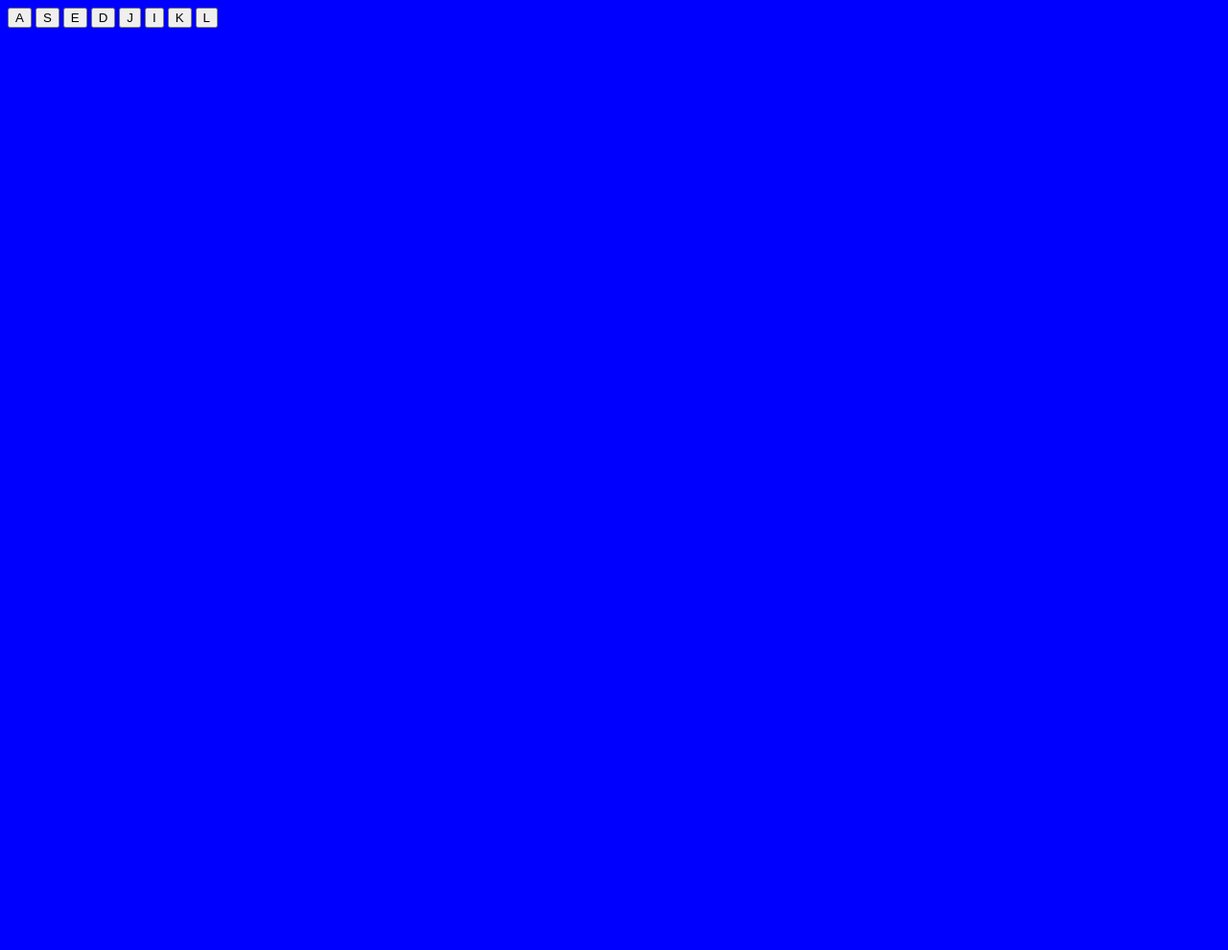
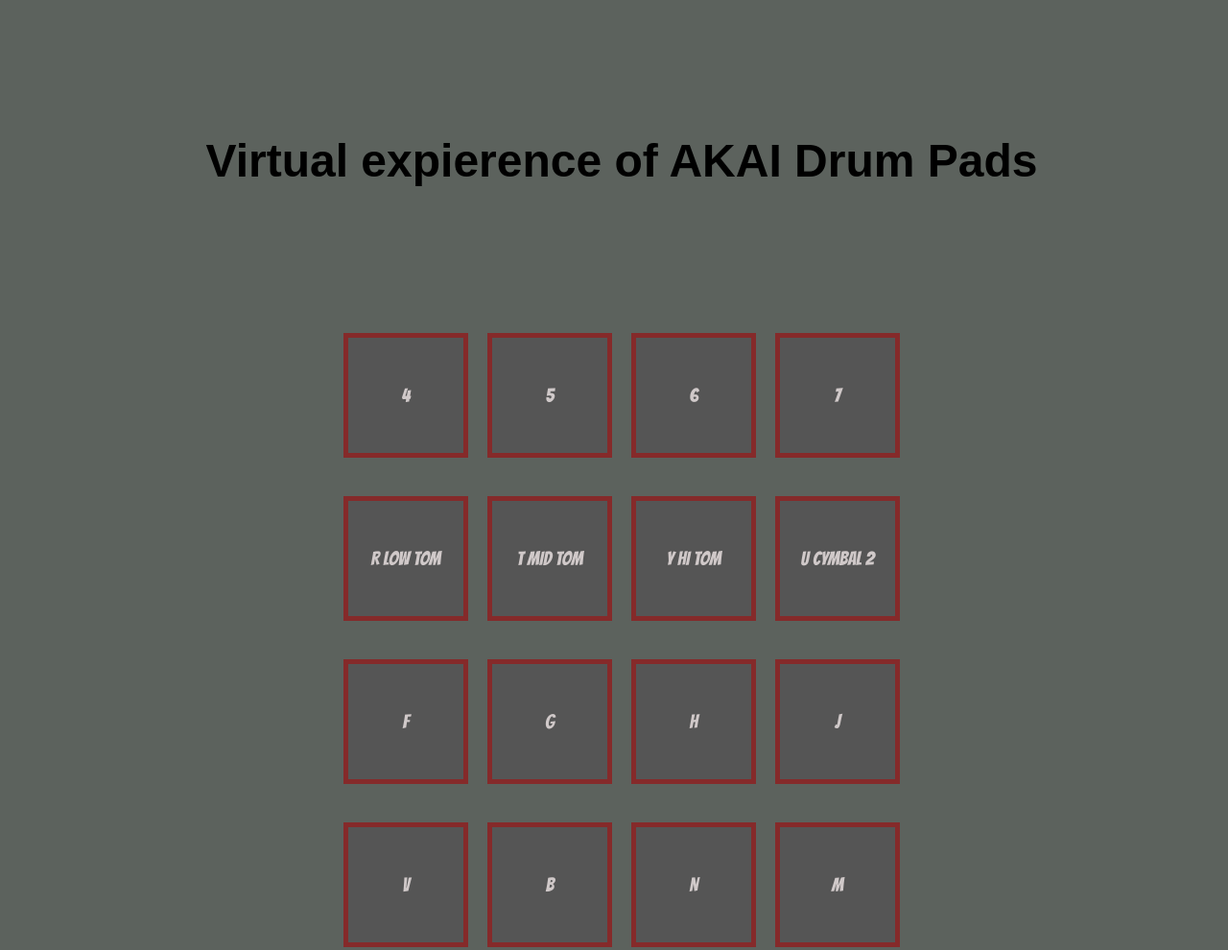
Before and after one commit to stevekelly27/drum-kit, a plain HTML site: page index.html in a window 1280 px wide. Shown: the whole page at 96% size. Before the commit the page ends 800 px from the top, so only its background shows below. Drawn offline with Linux system fonts and the light colour scheme.

Commit message:
add style to drum pads in css

```diff
--- a/css/style.css
+++ b/css/style.css
@@ -1,3 +1,50 @@
 body {
-    background-color: blue;
+    background-color: rgb(92, 98, 93);
+    height: 100%;
+    width: 100%;
+    display: flex;
+    flex-direction: column;
+    justify-content: center;
+    align-items: center;
+    overflow: hidden;
 }
+
+h1 {
+    font-size: 300%;
+    padding-top: 100px;
+    padding-bottom: 100px;
+    font-family: 'Orbitron', sans-serif;
+}
+
+.drum-pads {
+    width: 600px;
+    display: flex;
+    justify-content: space-between;
+    flex-wrap: wrap;
+    font-family: 'Bangers', cursive;
+  }
+
+  .pads {
+    width: 120px;
+    height: 120px;
+    margin: 20px 10px;
+    background-color: #555;
+    display: flex;
+    justify-content: center;
+    align-items: center;
+    font-size: 20px;
+    color: rgb(208, 201, 201);
+    user-select: none;
+    border: 5px solid #a411119e;
+  }
+
+
+  .pads:hover {
+    border: 5px solid #cb12129e;
+  }
+
+
+  .pads:active {
+    transform: scale(1.1);
+    transition: all .3s;
+  }
--- a/index.html
+++ b/index.html
@@ -4,19 +4,34 @@
     <meta charset="UTF-8">
     <meta http-equiv="X-UA-Compatible" content="IE=edge">
     <meta name="viewport" content="width=device-width, initial-scale=1.0">
+    <link rel="preconnect" href="https://fonts.googleapis.com">
+<link rel="preconnect" href="https://fonts.gstatic.com" crossorigin>
+<link href="https://fonts.googleapis.com/css2?family=Bangers&family=Lato:wght@300&family=Oswald:wght@300&family=Source+Sans+Pro:wght@700&family=Teko:wght@500&display=swap" rel="stylesheet">
     <link href="./css/style.css" rel="stylesheet">
     <title>Drum-kit</title>
 </head>
 <body>
+    <h1>Virtual expierence of AKAI Drum Pads</h1>
     <div class="drum-pads">
-        <button class="A">A</button>
-        <button class="S">S</button>
-        <button class="E">E</button>
-        <button class="D">D</button>
-        <button class="J">J</button>
-        <button class="I">I</button>
-        <button class="K">K</button>
-        <button class="L">L</button>
+        <div class="pads pad-1" data-pad="86">4</div>
+        <div class="pads pad-2" data-pad="66">5</div>
+        <div class="pads" data-pad="78">6</div>
+        <div class="pads" data-pad="77">7</div>
+
+        <div class="pads" data-pad="82">R LOW TOM</div>
+        <div class="pads" data-pad="84">T MID TOM</div>
+        <div class="pads" data-pad="89">Y HI TOM</div>
+        <div class="pads" data-pad="85">U CYMBAL 2</div>
+
+        <div class="pads" data-pad="70">F</div>
+        <div class="pads" data-pad="71">G</div>
+        <div class="pads" data-pad="72">H</div>
+        <div class="pads" data-pad="74">J</div>
+
+        <div class="pads" data-pad="86">V</div>
+        <div class="pads" data-pad="66">B</div>
+        <div class="pads" data-pad="78">N</div>
+        <div class="pads" data-pad="77">M</div>
     </div>
 
     <script src="js/index.js"></script>
--- a/js/index.js
+++ b/js/index.js
@@ -0,0 +1,2 @@
+let drumKit = document.getElementsByClassName("drum-pads");
+drumKit = console.log(hello);
```
Also changed, not shown: images/cymbal-1.png (added).
